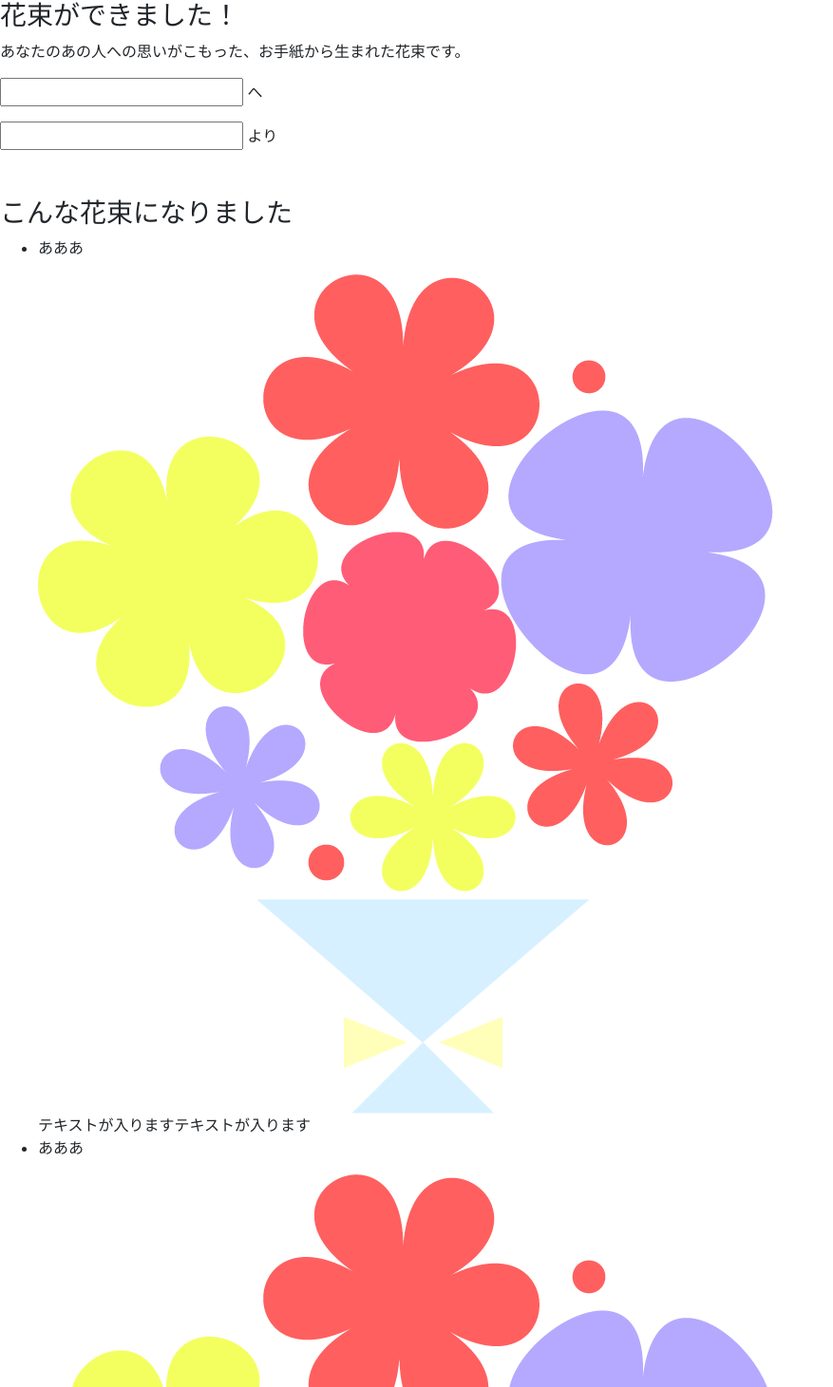
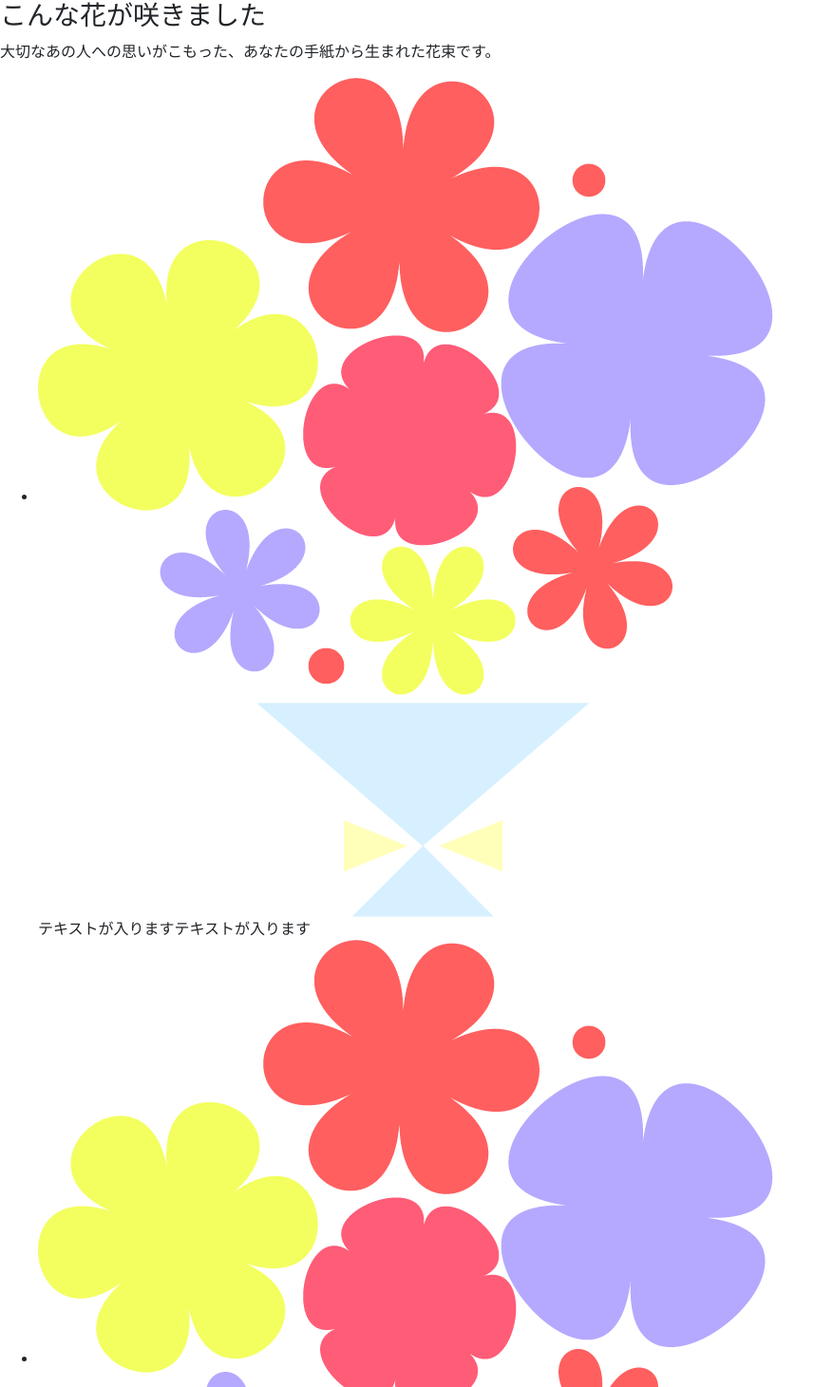
Before and after one commit to ayahito-saji/othlohack2018-2, a Flask app: template flask/templates/result.html in a window 1280 px wide. Shown: the top 1461 px of the page at 95% size, without its empty margins (0-877 px from the left). Run offline with Flask 2, Linux system fonts and the light colour scheme; the template is opened without the code that fills it, so the values that code supplies are empty; some libraries are stand-ins or nearby versions.

Commit message:
あやたかデザイン

```diff
--- a/flask/templates/index.html
+++ b/flask/templates/index.html
@@ -3,6 +3,6 @@
 <section class="top">
 	<h1 class="main-ttl">ふみえみ</h1>
 	<h2 class="main-sbttl">手紙が花を咲かせます</h2>
-	<a href="/camera"><img class="top-button" src="/static/images/button01.png"></a>
+	<a href="/camera"><img class="button" src="/static/images/button01.png"></a>
 	<p class="authors">presented by Shaymin</p>
 </section>{% endblock %}
--- a/flask/templates/result.html
+++ b/flask/templates/result.html
@@ -1,32 +1,23 @@
 {% extends "layout.html" %}
 {% block content %}
 <section class="result">
-	<h3 class="main-txt">花束ができました！</h3>
-	<p class="sb-txt">あなたのあの人への思いがこもった、お手紙から生まれた花束です。</p>
-	<div class="txt-area" style="margin: 0 auto 50px">
-		<p><input type="text" class="edit-txt"> へ</p>
-		<div class="txt-blank"></div>
-		<p><input type="text" class="edit-txt"> より</p>
-	</div>
-	<h3 class="main-txt">こんな花束になりました</h3>
+	<h3 class="main-txt">こんな花が咲きました</h3>
+	<p class="sb-txt">大切なあの人への思いがこもった、あなたの手紙から生まれた花束です。</p>
 	<div class="txt-area">
 		<ul class="hana-list">
 			<li class="hana-item">
-				<p class="hana-word">あああ</p>
 				<div class="hana-flex">
 					<div class="hana-img"><img src="../static/images/bouquet.png"></div>
 					<div class="hana-txt">テキストが入りますテキストが入ります</div>
 				</div>
 			</li>
 			<li class="hana-item">
-				<p class="hana-word">あああ</p>
 				<div class="hana-flex">
 					<div class="hana-img"><img src="../static/images/bouquet.png"></div>
 					<div class="hana-txt">テキストが入りますテキストが入ります</div>
 				</div>
 			</li>
 			<li class="hana-item">
-				<p class="hana-word">あああ</p>
 				<div class="hana-flex">
 					<div class="hana-img"><img src="../static/images/bouquet.png"></div>
 					<div class="hana-txt">テキストが入りますテキストが入ります</div>
@@ -34,7 +25,12 @@
 			</li>
 		</ul>
 	</div>
+	<h3 class="main-txt">あなたの手紙</h3>
+	<div class="txt-area" style="margin: 0 auto 50px">
+		<p><input type="text" class="edit-txt"> へ</p>
+		<div class="txt-blank"></div>
+		<p><input type="text" class="edit-txt"> より</p>
+	</div>
 	<img class="button" src="/static/images/button03.png"><br>
-	<img class="button" src="/static/images/button04.png">
 </section>
 {% endblock %}
```
Also changed, not shown: flask/static/css/style.css (+3 -8 lines).
